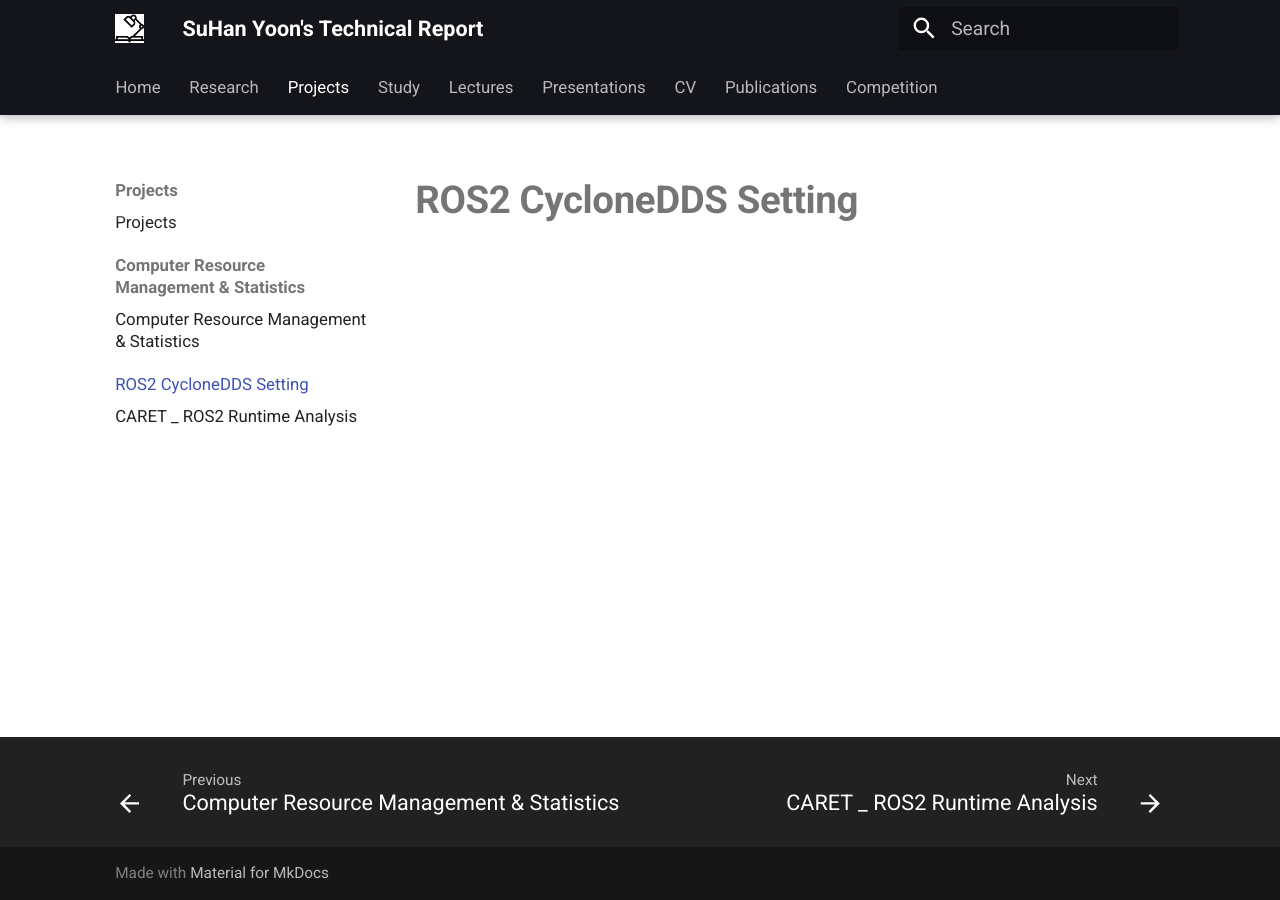
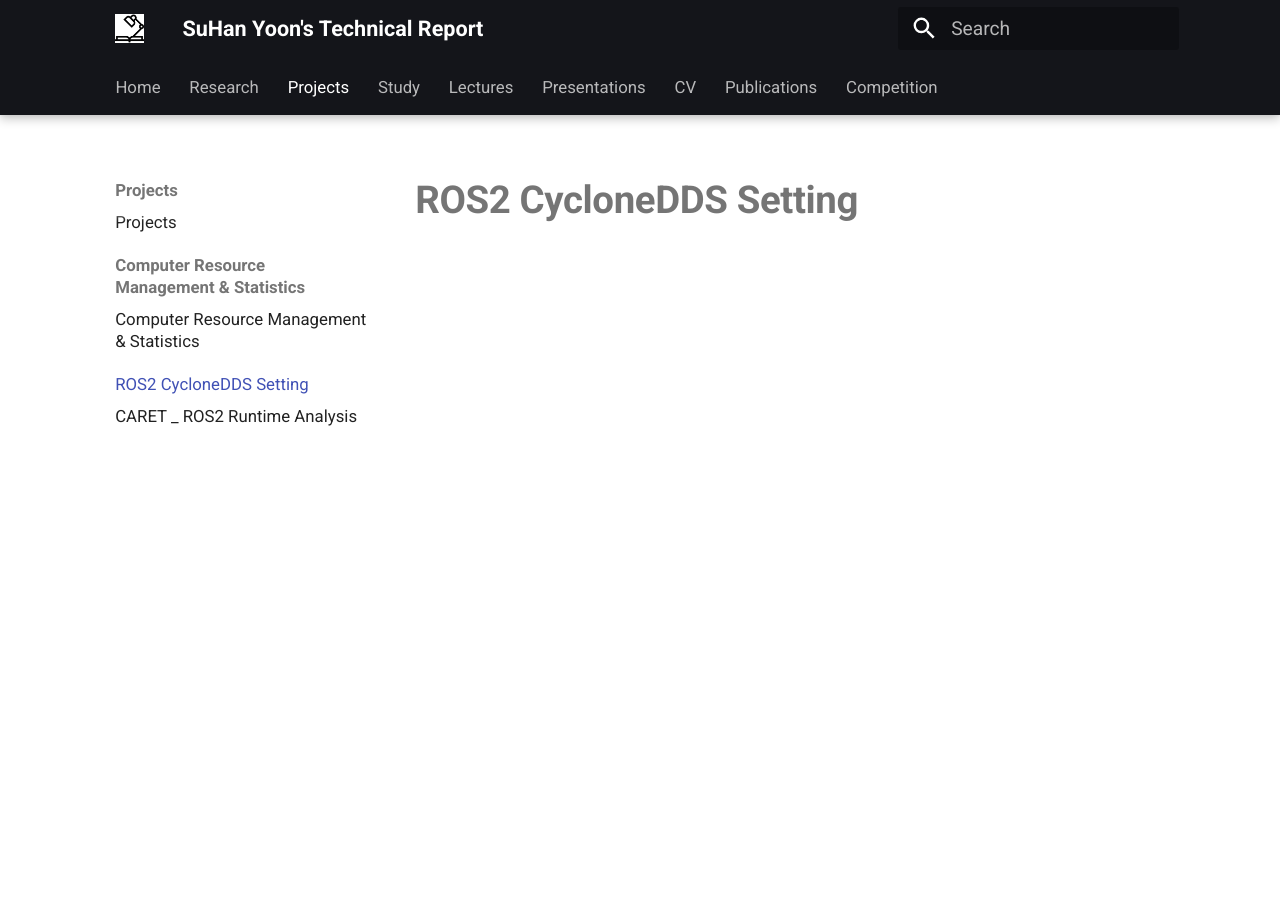
Before and after one commit to YSH-research/YSH-research.github.io, an MkDocs documentation site: the page built from docs/Project/Computer-Resource-Management/ROS2-cyclonedds-setting.md, in a window 1280 px wide. Built offline with MkDocs 1.6.1 and Material for MkDocs 9.7.7, drawn with Linux system fonts in a browser that asks for light colours.

Commit message:
Hide footer

```diff
--- a/docs/stylesheets/extra.css
+++ b/docs/stylesheets/extra.css
@@ -14,3 +14,8 @@ html {
 .md-header-nav .md-logo img {
   height: 5rem;
 }
+
+/* Hide footer */
+.md-footer {
+  display: none;
+}
--- a/mkdocs.yml
+++ b/mkdocs.yml
@@ -19,7 +19,6 @@ theme:
     - navigation.expand
     - navigation.top
     - navigation.instant
-    - navigation.footer
     - search.suggest
     - search.highlight
     - content.code.copy
```
